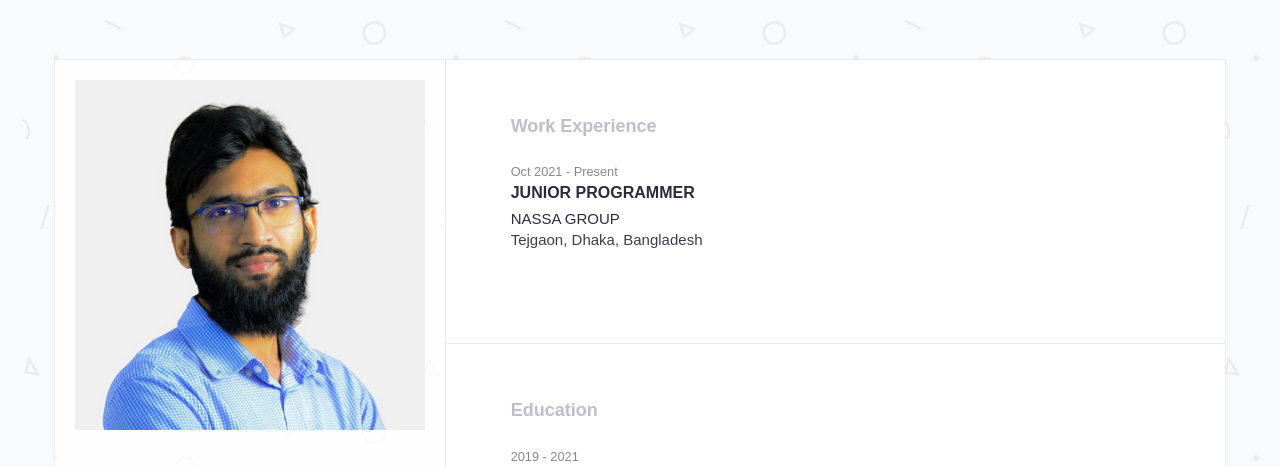
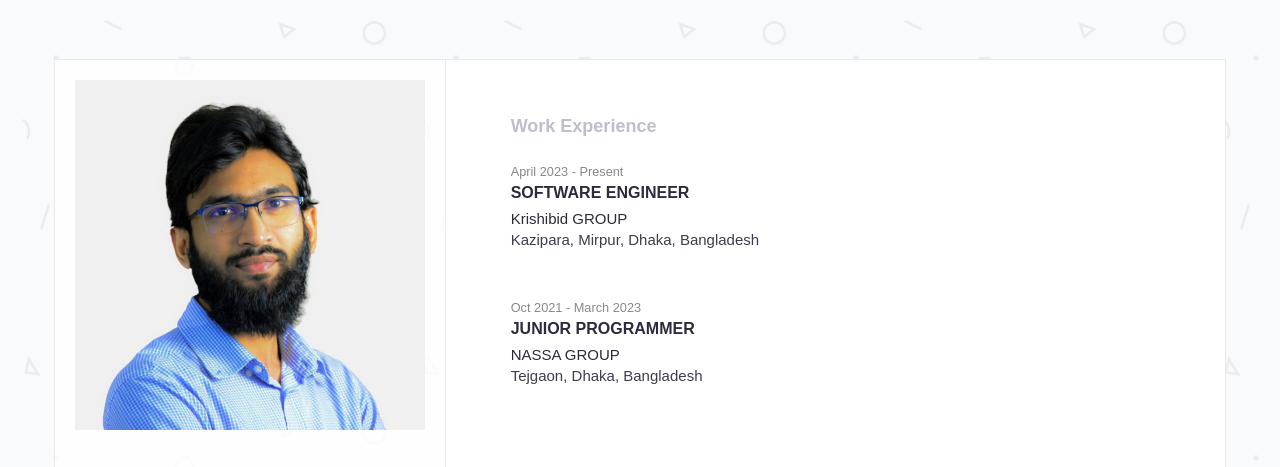
Before and after one commit to mdazimmina/portfolio, a plain HTML site: page index.html in a window 1280 px wide. Shown: the top 467 px of the page. Drawn offline with Linux system fonts and the light colour scheme; a web font is replaced by a local one.

Commit message:
information updated

```diff
--- a/index.html
+++ b/index.html
@@ -122,15 +122,19 @@
               <div class="row">
                   <div class="col-md-12">
                       <div class="content-item">
-                    <small>Oct 2021 - Present</small>
+                          <small>April 2023 - Present</small>
+                          <h3>Software Engineer</h3>
+                          <h4>Krishibid GROUP</h4>
+                          <p>Kazipara, Mirpur, Dhaka, Bangladesh</p>
+                      </div>
+                  </div>
+                  <div class="col-md-12">
+                      <div class="content-item">
+                          <small>Oct 2021 - March 2023</small>
                           <h3>Junior Programmer</h3>
                           <h4>NASSA GROUP</h4>
                           <p>Tejgaon, Dhaka, Bangladesh</p>
                       </div>
-
-
-
-
                   </div>
               </div>
 
```
Also changed, not shown: 1 other file. Lines whose indentation alone changed are shown as unchanged.
